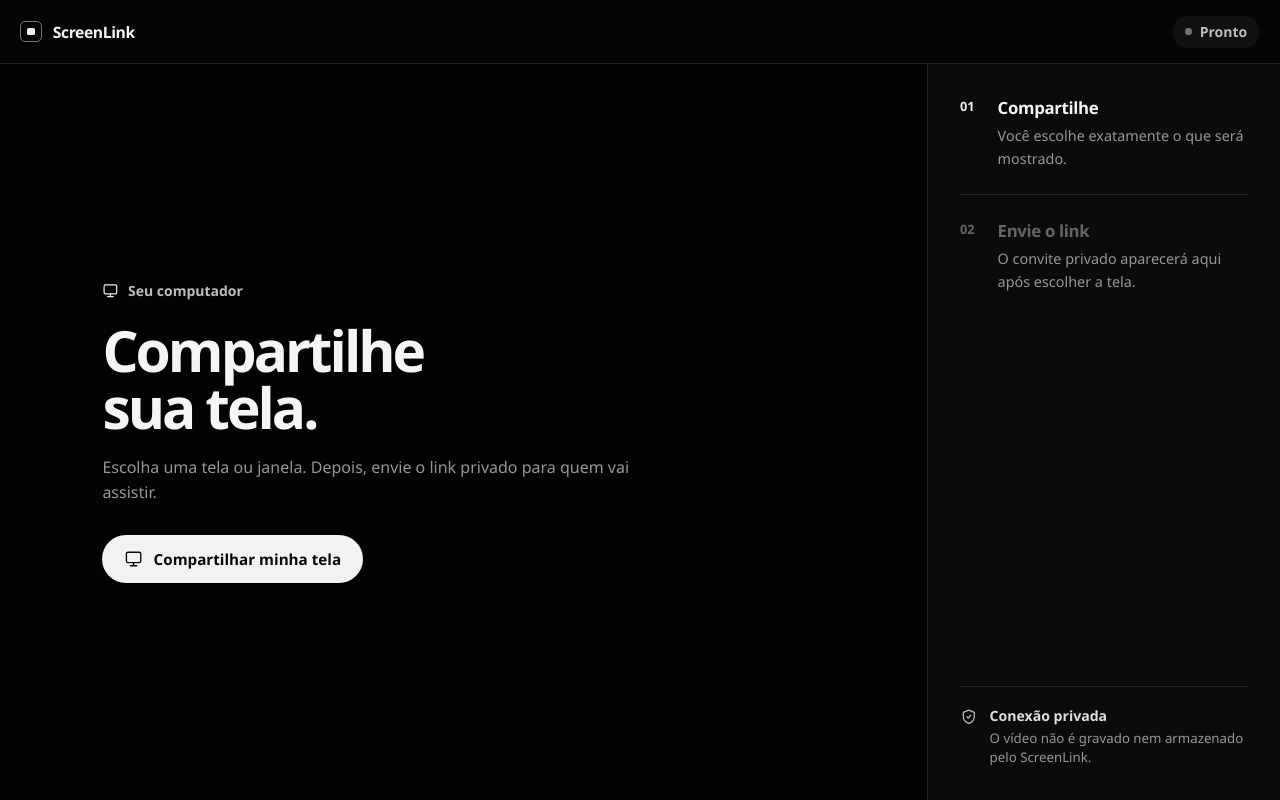
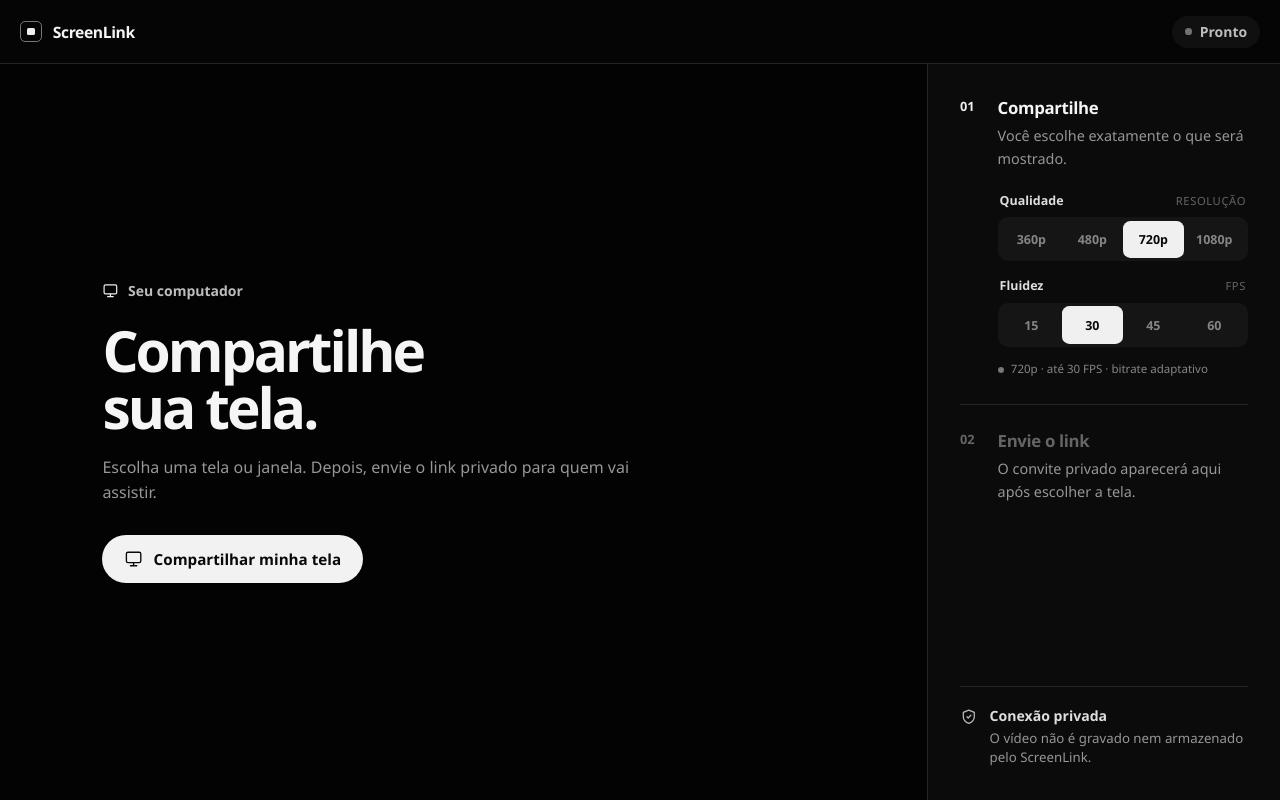
Before and after one commit to mqteuss/screenlink, a React (Vite) app: page / in a window 1280 px wide. Built offline with nearby package versions, Linux system fonts and the light colour scheme; no server answers.

Commit message:
Add files via upload

```diff
--- a/src/App.tsx
+++ b/src/App.tsx
@@ -1,4 +1,4 @@
-import { useCallback, useEffect, useRef, useState, type ReactNode } from 'react';
+import { useCallback, useEffect, useRef, useState, type CSSProperties, type ReactNode } from 'react';
 import {
   createPrivateRoom,
   inviteUrl,
@@ -15,6 +15,66 @@ type AudienceStatus = 'empty' | 'connecting' | 'connected';
 type ViewerStatus = 'connecting' | 'waiting' | 'live' | 'ended' | 'error';
 type PeerRecord = { id: string; pc: RTCPeerConnection; queued: RTCIceCandidateInit[] };
 type RuntimeConfig = { viewerOrigin?: string; mode?: 'p2p-stun' };
+type Resolution = 360 | 480 | 720 | 1080;
+type FrameRate = 15 | 30 | 45 | 60;
+type VideoProfile = { resolution: Resolution; fps: FrameRate };
+type ProfileStatus = 'idle' | 'applying' | 'applied' | 'error';
+
+const RESOLUTIONS: readonly Resolution[] = [360, 480, 720, 1080];
+const FRAME_RATES: readonly FrameRate[] = [15, 30, 45, 60];
+const VIDEO_SIZES: Record<Resolution, { width: number; height: number; bitrate: number }> = {
+  360: { width: 640, height: 360, bitrate: 1_000_000 },
+  480: { width: 854, height: 480, bitrate: 1_600_000 },
+  720: { width: 1280, height: 720, bitrate: 3_500_000 },
+  1080: { width: 1920, height: 1080, bitrate: 6_000_000 }
+};
+
+function videoSettings(profile: VideoProfile) {
+  const size = VIDEO_SIZES[profile.resolution];
+  const frameRateFactor = profile.fps === 15 ? .7 : profile.fps === 30 ? 1 : profile.fps === 45 ? 1.25 : 1.5;
+  return { ...size, fps: profile.fps, bitrate: Math.round(size.bitrate * frameRateFactor) };
+}
+
+async function configureVideoSender(sender: RTCRtpSender, profile: VideoProfile) {
+  const settings = videoSettings(profile);
+  const parameters = sender.getParameters();
+  if (!parameters.encodings?.length) parameters.encodings = [{}];
+  parameters.encodings[0]!.maxBitrate = settings.bitrate;
+  parameters.encodings[0]!.maxFramerate = settings.fps;
+  parameters.degradationPreference = 'balanced';
+  await sender.setParameters(parameters);
+}
+
+function SegmentedControl<T extends number>({ label, suffix, options, value, disabled = false, onChange }: {
+  label: string;
+  suffix: string;
+  options: readonly T[];
+  value: T;
+  disabled?: boolean;
+  onChange: (value: T) => void;
+}) {
+  const activeIndex = options.indexOf(value);
+  return (
+    <fieldset className="profile-fieldset">
+      <legend><span>{label}</span><small>{suffix}</small></legend>
+      <div className="segmented-control" role="radiogroup" aria-label={label} style={{ '--active-index': activeIndex } as CSSProperties}>
+        {options.map(option => (
+          <button
+            key={option}
+            type="button"
+            role="radio"
+            aria-checked={option === value}
+            disabled={disabled}
+            className={option === value ? 'is-active' : ''}
+            onClick={() => onChange(option)}
+          >
+            {option}{suffix === 'resolução' ? 'p' : ''}
+          </button>
+        ))}
+      </div>
+    </fieldset>
+  );
+}
 
 type ModelContext = {
   registerTool: (tool: {
@@ -76,6 +136,8 @@ function HostApp() {
   const inviteRef = useRef<Invite | null>(null);
   const viewerOriginRef = useRef(window.location.origin);
   const iceServersRef = useRef<IceServerConfig[]>([]);
+  const videoProfileRef = useRef<VideoProfile>({ resolution: 720, fps: 30 });
+  const profileRequestRef = useRef(0);
   const stoppingRef = useRef(false);
   const connectionTimerRef = useRef<number | null>(null);
   const stopSharingRef = useRef<() => void>(() => {});
@@ -86,6 +148,9 @@ function HostApp() {
   const [shareUrl, setShareUrl] = useState('');
   const [copied, setCopied] = useState(false);
   const [error, setError] = useState('');
+  const [resolution, setResolution] = useState<Resolution>(720);
+  const [fps, setFps] = useState<FrameRate>(30);
+  const [profileStatus, setProfileStatus] = useState<ProfileStatus>('idle');
   useEffect(() => {
     const controller = new AbortController();
     void fetch('/runtime-config', { signal: controller.signal, cache: 'no-store' })
@@ -110,6 +175,36 @@ function HostApp() {
     }
   }, []);
 
+  const applyVideoProfile = useCallback(async (profile: VideoProfile) => {
+    videoProfileRef.current = profile;
+    setResolution(profile.resolution);
+    setFps(profile.fps);
+    const stream = streamRef.current;
+    if (!stream) {
+      setProfileStatus('idle');
+      return;
+    }
+
+    const requestId = ++profileRequestRef.current;
+    setProfileStatus('applying');
+    const settings = videoSettings(profile);
+    try {
+      const track = stream.getVideoTracks()[0];
+      if (!track) throw new Error('Video track unavailable');
+      track.contentHint = profile.fps >= 45 ? 'motion' : 'detail';
+      await track.applyConstraints({
+        width: { ideal: settings.width, max: settings.width },
+        height: { ideal: settings.height, max: settings.height },
+        frameRate: { ideal: settings.fps, max: settings.fps }
+      });
+      const sender = peerRef.current?.pc.getSenders().find(candidate => candidate.track?.kind === 'video');
+      if (sender) await configureVideoSender(sender, profile);
+      if (profileRequestRef.current === requestId) setProfileStatus('applied');
+    } catch {
+      if (profileRequestRef.current === requestId) setProfileStatus('error');
+    }
+  }, []);
+
   const failSession = useCallback((message: string) => {
     stoppingRef.current = true;
     clearConnectionTimer();
@@ -122,6 +217,7 @@ function HostApp() {
     setLocalStream(null);
     inviteRef.current = null;
     setShareUrl('');
+    setProfileStatus('idle');
     setError(message);
     setStatus('error');
   }, [clearConnectionTimer, destroyPeer]);
@@ -140,6 +236,7 @@ function HostApp() {
     setLocalStream(null);
     setShareUrl('');
     setCopied(false);
+    setProfileStatus('idle');
     setError('');
     setStatus('idle');
   }, [clearConnectionTimer, destroyPeer]);
@@ -160,15 +257,10 @@ function HostApp() {
     peerRef.current = record;
 
     for (const track of stream.getTracks()) {
-      if (track.kind === 'video') track.contentHint = 'detail';
       const sender = pc.addTrack(track, stream);
       if (track.kind === 'video') {
-        const parameters = sender.getParameters();
-        if (!parameters.encodings?.length) parameters.encodings = [{}];
-        parameters.encodings[0]!.maxBitrate = 6_000_000;
-        parameters.encodings[0]!.maxFramerate = 30;
-        parameters.degradationPreference = 'balanced';
-        await sender.setParameters(parameters).catch(() => undefined);
+        track.contentHint = videoProfileRef.current.fps >= 45 ? 'motion' : 'detail';
+        await configureVideoSender(sender, videoProfileRef.current).catch(() => undefined);
       }
     }
 
@@ -237,15 +329,17 @@ function HostApp() {
     stoppingRef.current = false;
     setStatus('starting');
     try {
+      const selectedProfile = videoProfileRef.current;
+      const selectedSettings = videoSettings(selectedProfile);
       const stream = await navigator.mediaDevices.getDisplayMedia({
         video: {
-          width: { ideal: 1920, max: 1920 },
-          height: { ideal: 1080, max: 1080 },
-          frameRate: { ideal: 30, max: 30 }
+          width: { ideal: selectedSettings.width, max: selectedSettings.width },
+          height: { ideal: selectedSettings.height, max: selectedSettings.height },
+          frameRate: { ideal: selectedSettings.fps, max: selectedSettings.fps }
         },
         audio: false
       });
-      stream.getVideoTracks()[0]!.contentHint = 'detail';
+      stream.getVideoTracks()[0]!.contentHint = selectedProfile.fps >= 45 ? 'motion' : 'detail';
       streamRef.current = stream;
       setLocalStream(stream);
       stream.getVideoTracks()[0]?.addEventListener('ended', () => stopSharingRef.current(), { once: true });
@@ -375,7 +469,7 @@ function HostApp() {
               {error && <p className="error-message" role="alert">{error}</p>}
             </div>
           )}
-          {localStream && <div className="live-badge"><span /> Prévia da sua tela</div>}
+          {localStream && <div className="live-badge"><span /> {resolution}p · até {fps} FPS</div>}
         </section>
 
         <aside className="control-panel">
@@ -383,6 +477,32 @@ function HostApp() {
             <span className="step-number">01</span>
             <div><h2>{localStream ? 'Tela selecionada' : 'Compartilhe'}</h2><p>{localStream ? 'A prévia está ativa neste computador.' : 'Você escolhe exatamente o que será mostrado.'}</p></div>
           </div>
+          <section className="profile-controls" aria-label="Qualidade da transmissão">
+            <SegmentedControl
+              label="Qualidade"
+              suffix="resolução"
+              options={RESOLUTIONS}
+              value={resolution}
+              disabled={profileStatus === 'applying'}
+              onChange={nextResolution => void applyVideoProfile({ resolution: nextResolution, fps })}
+            />
+            <SegmentedControl
+              label="Fluidez"
+              suffix="FPS"
+              options={FRAME_RATES}
+              value={fps}
+              disabled={profileStatus === 'applying'}
+              onChange={nextFps => void applyVideoProfile({ resolution, fps: nextFps })}
+            />
+            <p className={`profile-summary ${profileStatus}`} aria-live="polite">
+              <i />
+              {profileStatus === 'applying'
+                ? 'Aplicando ajuste…'
+                : profileStatus === 'error'
+                  ? 'O navegador manteve o modo compatível.'
+                  : `${resolution}p · até ${fps} FPS · bitrate adaptativo`}
+            </p>
+          </section>
           <div className="divider" />
           <div className={`panel-heading ${shareUrl ? '' : 'muted-step'}`}>
             <span className="step-number">02</span>
--- a/src/styles.css
+++ b/src/styles.css
@@ -51,13 +51,13 @@ button:focus-visible, input:focus-visible { outline: 2px solid #fff; outline-off
 .status-pill { min-height: 2rem; padding: 0 .8rem; border-radius: 999px; display: flex; align-items: center; gap: .5rem; color: #bdbdbd; background: #101010; font-size: .875rem; font-weight: 600; }
 .status-pill i { width: .42rem; height: .42rem; border-radius: 50%; background: #727272; }
 .status-pill.live { color: #e2f8eb; background: #102018; }
-.status-pill.live i { background: var(--live); }
+.status-pill.live i { background: var(--live); animation: live-pulse 2s var(--ease-out) infinite; }
 
 .host-main { flex: 1; min-height: 0; display: grid; grid-template-columns: minmax(0, 1fr) 22rem; }
 .share-stage { position: relative; min-height: calc(100dvh - 4rem); display: grid; align-items: center; overflow: hidden; border-right: 1px solid var(--line); background: #030303; }
 .share-stage video { position: absolute; inset: 0; width: 100%; height: 100%; object-fit: contain; background: #030303; opacity: 0; transition: opacity var(--standard) var(--ease-out); }
 .share-stage.is-live video { opacity: 1; }
-.stage-copy { position: relative; z-index: 1; width: min(39rem, calc(100% - 4rem)); margin-left: clamp(3rem, 8vw, 8rem); text-align: left; }
+.stage-copy { position: relative; z-index: 1; width: min(39rem, calc(100% - 4rem)); margin-left: clamp(3rem, 8vw, 8rem); text-align: left; animation: content-enter 520ms var(--ease-out) both; }
 .eyebrow { display: inline-flex; align-items: center; gap: .55rem; margin-bottom: 1.35rem; color: #bdbdbd; font-size: .875rem; font-weight: 650; }
 .eyebrow .icon { width: 1.05rem; height: 1.05rem; color: #eee; }
 h1, h2, p { margin-top: 0; }
@@ -69,7 +69,7 @@ h1, h2, p { margin-top: 0; }
 .primary-action:disabled { cursor: wait; opacity: .62; }
 .primary-action:not(:disabled):active, .stop-action:not(:disabled):active, .retry-action:not(:disabled):active { transform: scale(.98); transition-timing-function: var(--ease-in); }
 .error-message { max-width: 31rem !important; margin-top: 1rem !important; color: #ffaaa6 !important; font-size: .9rem !important; }
-.live-badge { position: absolute; left: 1rem; bottom: 1rem; z-index: 3; min-height: 2.4rem; padding: 0 .85rem; border-radius: 999px; display: flex; align-items: center; gap: .55rem; color: #e8e8e8; background: var(--overlay); backdrop-filter: blur(.75rem); font-size: .875rem; font-weight: 600; }
+.live-badge { position: absolute; left: 1rem; bottom: 1rem; z-index: 3; min-height: 2.4rem; padding: 0 .85rem; border-radius: 999px; display: flex; align-items: center; gap: .55rem; color: #e8e8e8; background: var(--overlay); backdrop-filter: blur(.75rem); font-size: .875rem; font-weight: 600; animation: badge-enter 360ms var(--ease-out) both; }
 .live-badge span { width: .44rem; height: .44rem; border-radius: 50%; background: var(--live); }
 
 .control-panel { min-width: 0; padding: 2rem; display: flex; flex-direction: column; overflow-y: auto; background: var(--surface); }
@@ -79,6 +79,25 @@ h1, h2, p { margin-top: 0; }
 .panel-heading p { margin-bottom: 0; color: var(--muted); font-size: .9rem; line-height: 1.55; }
 .divider { height: 1px; margin: 1.5rem 0; background: var(--line); }
 .muted-step .step-number, .muted-step h2 { color: var(--faint); }
+
+.profile-controls { margin: 1.35rem 0 .1rem 2.35rem; display: grid; gap: 1rem; }
+.profile-fieldset { min-width: 0; margin: 0; padding: 0; border: 0; }
+.profile-fieldset legend { width: 100%; margin-bottom: .55rem; display: flex; align-items: baseline; justify-content: space-between; gap: 1rem; color: #dedede; font-size: .78rem; font-weight: 650; }
+.profile-fieldset legend small { color: var(--faint); font-size: .7rem; font-weight: 550; text-transform: uppercase; letter-spacing: .055em; }
+.segmented-control { position: relative; isolation: isolate; height: 2.75rem; padding: .2rem; border-radius: .62rem; display: grid; grid-template-columns: repeat(4, minmax(0, 1fr)); background: #151515; }
+.segmented-control::before { content: ""; position: absolute; z-index: -1; top: .2rem; bottom: .2rem; left: .2rem; width: calc((100% - .4rem) / 4); border-radius: .46rem; background: #f0f0f0; transform: translateX(calc(var(--active-index) * 100%)); transition: transform 300ms var(--ease-out), background var(--fast) var(--ease-out); }
+.segmented-control button { min-width: 0; border: 0; border-radius: .46rem; padding: 0 .15rem; color: #858585; background: transparent; font-size: .78rem; font-variant-numeric: tabular-nums; font-weight: 700; transition: color 220ms var(--ease-out), transform var(--fast) var(--ease-out); }
+.segmented-control button:hover { color: #d5d5d5; }
+.segmented-control button.is-active { color: #0a0a0a; }
+.segmented-control button:active { transform: scale(.94); }
+.segmented-control button:disabled { cursor: wait; }
+.segmented-control button:focus-visible { outline-color: #fff; outline-offset: 2px; }
+.profile-summary { min-height: 1.1rem; margin: -.15rem 0 0; display: flex; align-items: center; gap: .45rem; color: #858585; font-size: .72rem; line-height: 1.45; }
+.profile-summary i { width: .38rem; height: .38rem; flex: 0 0 auto; border-radius: 50%; background: #777; transition: background var(--fast) var(--ease-out), transform var(--standard) var(--ease-out); }
+.profile-summary.applying i { background: var(--warning); animation: status-breathe .8s var(--ease-out) infinite alternate; }
+.profile-summary.applied i { background: var(--live); transform: scale(1.1); }
+.profile-summary.error { color: #d7aa77; }
+.profile-summary.error i { background: var(--warning); }
 
 .invite-card { margin-top: 1.2rem; padding: 1rem; border-radius: .7rem; background: var(--raised); }
 .invite-card label { display: block; margin-bottom: .6rem; color: #e5e5e5; font-size: .875rem; font-weight: 650; }
@@ -132,6 +151,26 @@ h1, h2, p { margin-top: 0; }
   100% { opacity: 0; transform: translateX(4.55rem); }
 }
 
+@keyframes content-enter {
+  from { opacity: 0; transform: translateY(.8rem); }
+  to { opacity: 1; transform: translateY(0); }
+}
+
+@keyframes badge-enter {
+  from { opacity: 0; transform: translateY(.5rem) scale(.96); }
+  to { opacity: 1; transform: translateY(0) scale(1); }
+}
+
+@keyframes status-breathe {
+  from { opacity: .45; transform: scale(.8); }
+  to { opacity: 1; transform: scale(1.15); }
+}
+
+@keyframes live-pulse {
+  0%, 100% { box-shadow: 0 0 0 0 rgba(91, 214, 150, 0); }
+  45% { box-shadow: 0 0 0 .25rem rgba(91, 214, 150, .12); }
+}
+
 @media (max-width: 1024px) {
   .host-main { grid-template-columns: minmax(0, 1fr) 20rem; }
   .stage-copy { width: min(35rem, calc(100% - 4rem)); margin-left: 3rem; }
@@ -144,6 +183,7 @@ h1, h2, p { margin-top: 0; }
   .share-stage { min-height: 64dvh; border-right: 0; border-bottom: 1px solid var(--line); }
   .stage-copy { margin-left: 2rem; }
   .control-panel { min-height: 22rem; overflow: visible; }
+  .profile-controls { max-width: 29rem; }
   .privacy-note { margin-top: 2rem; }
 }
 
@@ -160,6 +200,7 @@ h1, h2, p { margin-top: 0; }
   .stage-copy > p { margin-bottom: 1.5rem; font-size: 1rem; }
   .primary-action { width: 100%; min-height: 3rem; }
   .control-panel { padding: 1.5rem 1.25rem calc(1.5rem + env(safe-area-inset-bottom)); }
+  .profile-controls { margin-left: 0; }
   .invite-row input { font-size: .72rem; }
   .viewer-main { padding: 0; gap: 0; }
   .viewer-stage { min-height: 19rem; border-radius: 0; padding: 1.5rem; }
```
